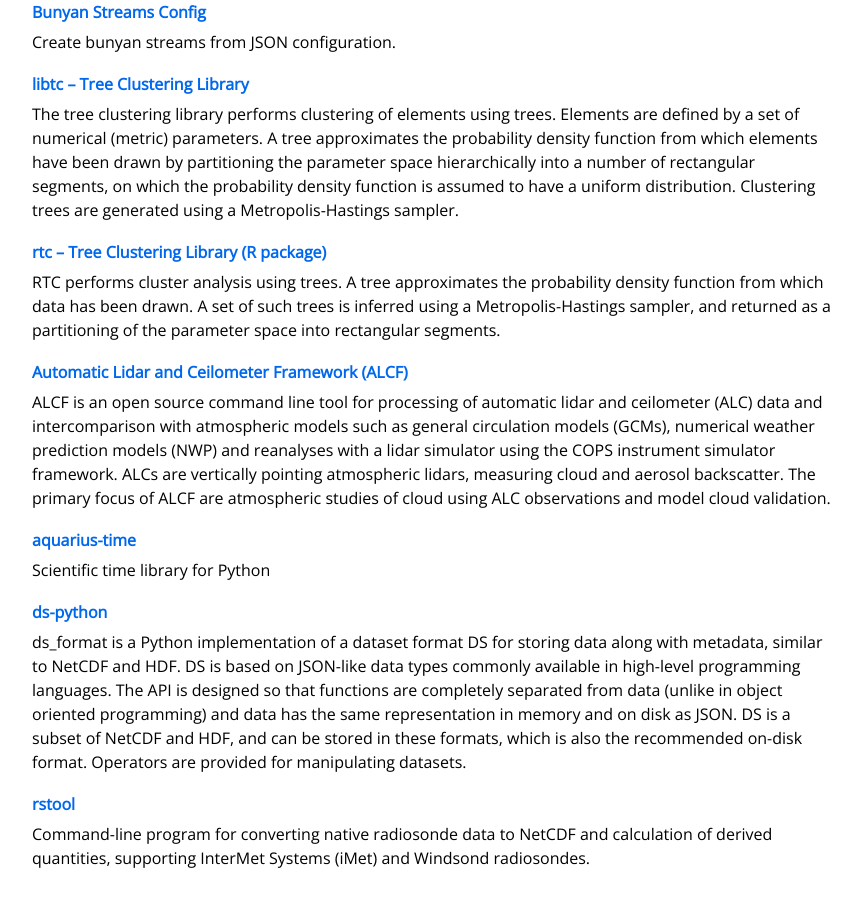
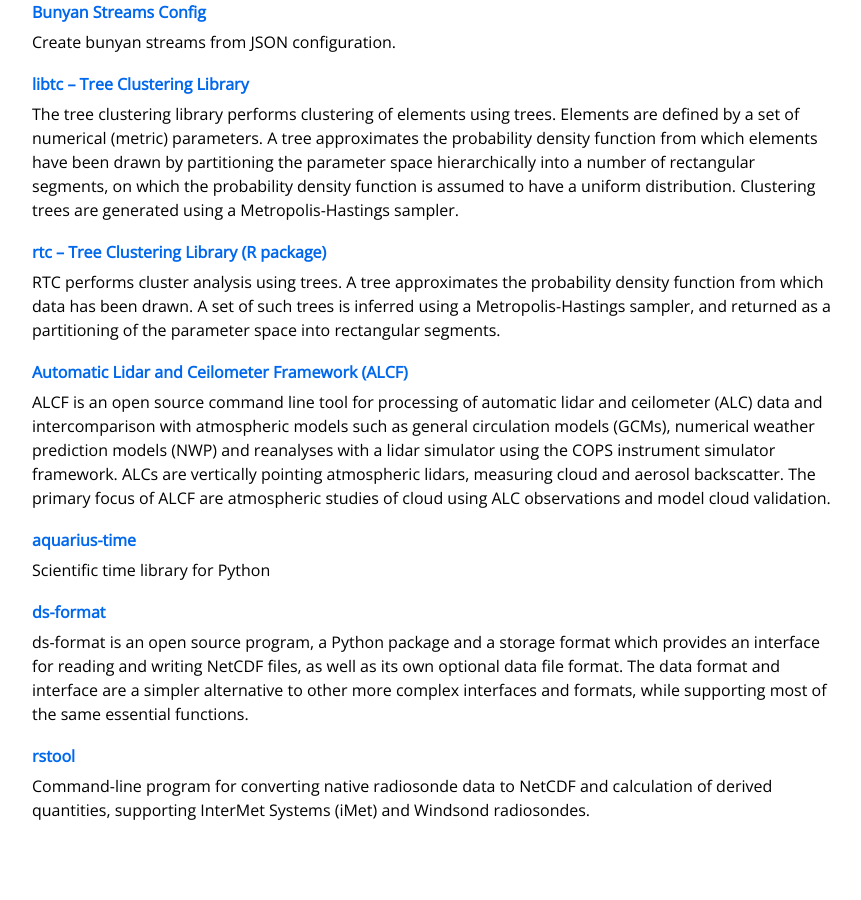
Before and after one commit to peterkuma/peterkuma.net, a Jekyll site: the page built from software/index.html, in a window 1280 px wide and 900 px high, scrolled down 1317 px. Shown: the whole window, without its empty margins (208-1069 px from the left). Built offline with Jekyll 4.4.1, drawn with Linux system fonts in a browser that asks for light colours; after the commit the page ends 2169 px from its top, so only the background shows below that.

Commit message:
Update ds-format links and description

```diff
--- a/software/index.html
+++ b/software/index.html
@@ -65,9 +65,9 @@
 <p>
 Scientific time library for Python
 </p>
-<h2><a href="https://github.com/peterkuma/ds-python">ds-python</a></h2>
+<h2><a href="https://peterkuma.net/ds-format/">ds-format</a></h2>
 <p>
-ds_format is a Python implementation of a dataset format DS for storing data along with metadata, similar to NetCDF and HDF. DS is based on JSON-like data types commonly available in high-level programming languages. The API is designed so that functions are completely separated from data (unlike in object oriented programming) and data has the same representation in memory and on disk as JSON. DS is a subset of NetCDF and HDF, and can be stored in these formats, which is also the recommended on-disk format. Operators are provided for manipulating datasets.
+ds-format is an open source program, a Python package and a storage format which provides an interface for reading and writing NetCDF files, as well as its own optional data file format. The data format and interface are a simpler alternative to other more complex interfaces and formats, while supporting most of the same essential functions.
 </p>
 <h2><a href="https://github.com/peterkuma/rstool">rstool</a></h2>
 <p>
```
Also changed, not shown: science/index.md (+1 -1 lines).
